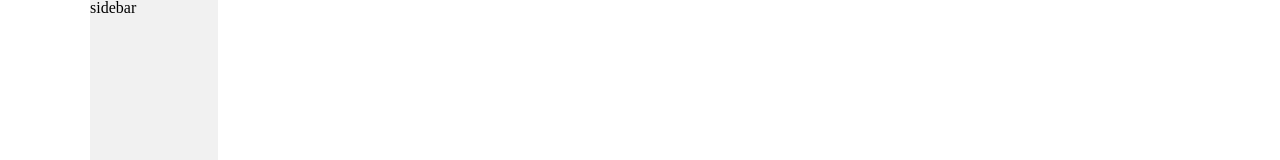
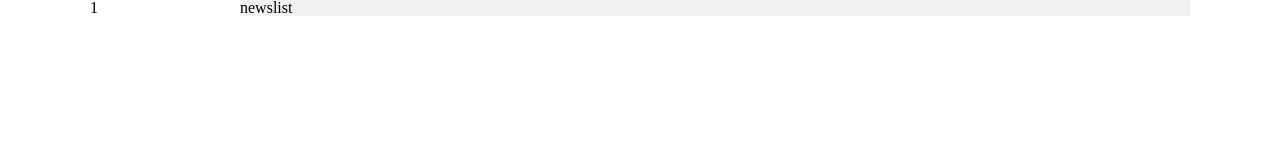
Before and after one commit to xuyc1995/news, a Vue app: page /#/ in a window 1280 px wide. Shown: the top 160 px of the page. Built offline with nearby package versions, Linux system fonts and the light colour scheme.

Commit message:
change width

```diff
--- /dev/null
+++ b/src/components/newslist.vue
@@ -0,0 +1,6 @@
+<template>
+    <div>
+        <h1>newslist</h1>
+    </div>
+
+</template>
--- a/src/components/sidebar.vue
+++ b/src/components/sidebar.vue
@@ -1,5 +1,5 @@
 <template>
-    <h1>sidebar</h1>
+    <h1>1</h1>
 </template>
 
 <script>
--- a/src/page/homepage.vue
+++ b/src/page/homepage.vue
@@ -4,13 +4,14 @@
             <sidebar></sidebar>
         </div>
         <div class='homepage-right-container'>
-            <router-view></router-view>
+            <newslist></newslist>
         </div>
     </div>
 </template>
 <script>
     import sidebar from '../components/sidebar'
+    import newslist from '../components/newslist'
     export default{
-        components:{sidebar}
+        components:{sidebar,newslist}
     }
 </script>
--- a/src/style/base/_base.scss
+++ b/src/style/base/_base.scss
@@ -3,4 +3,5 @@
     width: 1100px;
     margin: 0 auto;
     position: relative;
+    overflow: hidden
 }
--- a/src/style/scss/homepage.scss
+++ b/src/style/scss/homepage.scss
@@ -1,12 +1,12 @@
 .sidebar-container{
-    width: 10%;
-    background: #f1f1f1;
+    width: 150px;
     height: 100%;
     position: fixed;
     top: 0;
+    box-sizing: border-box;
 }
 .homepage-right-container{
-    width: 90%;
+    width: 950px;
     background: #f1f1f1;
-    height: 100%;
+   float: right;
 }
```
